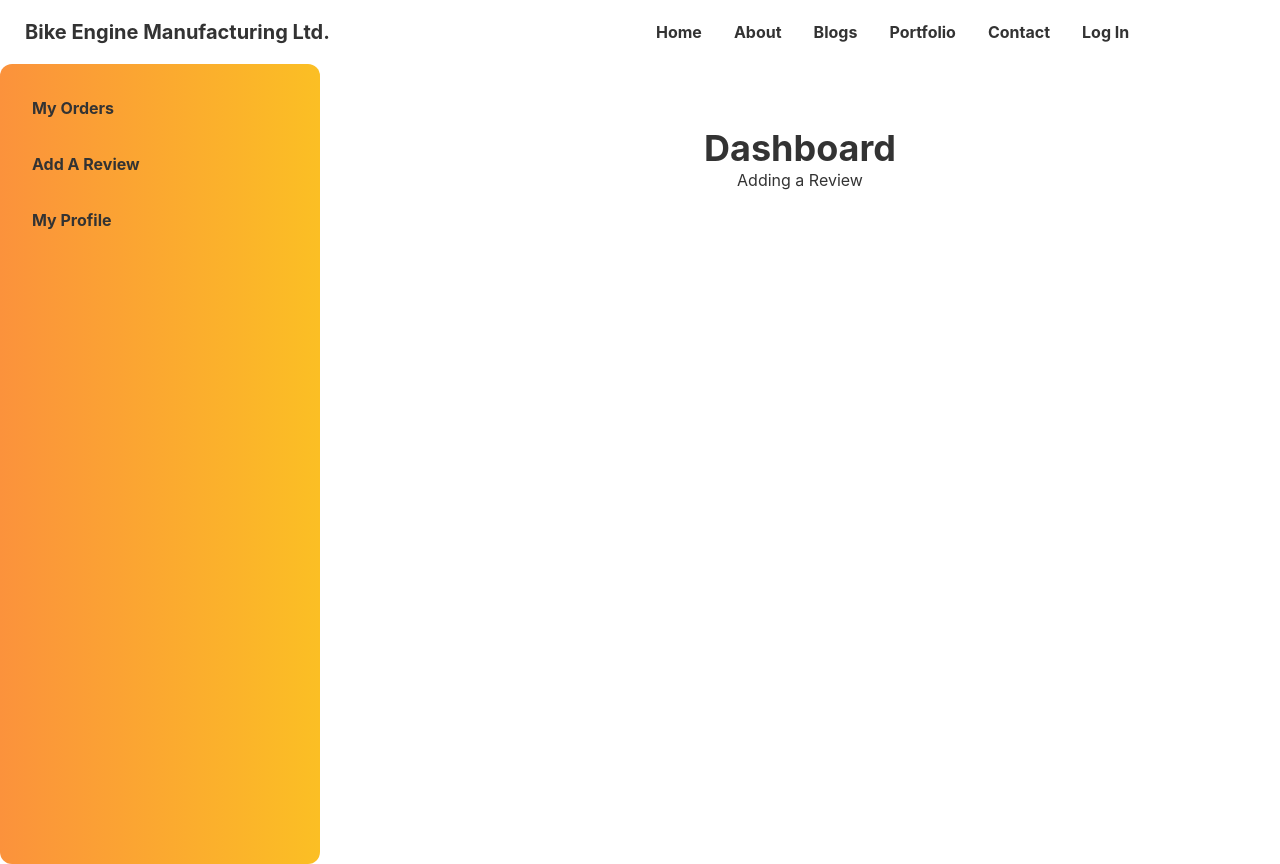
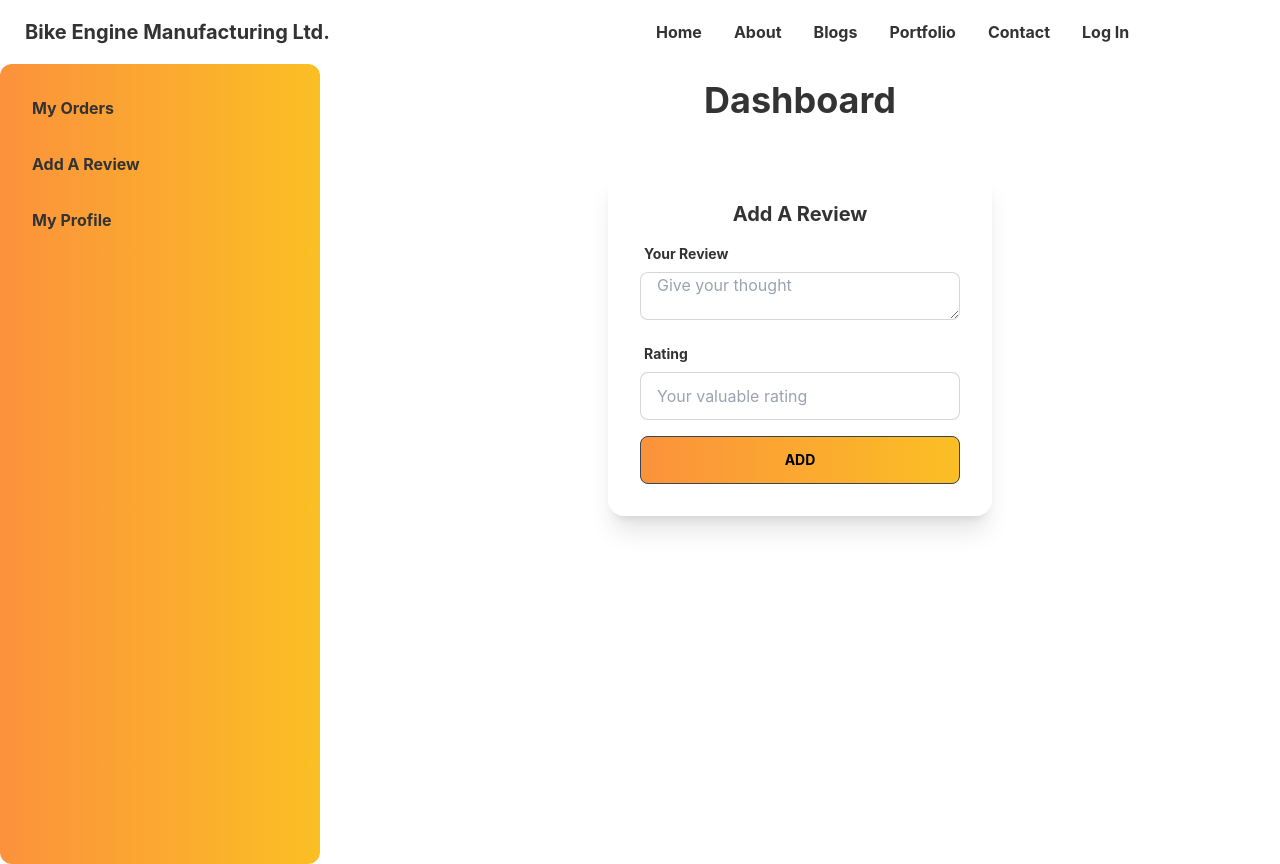
Before and after one commit to shawon-MG/Product_Manufacturer--ClientSide, a React (Create React App) app: page /my-review in a window 1280 px wide. Built offline with nearby package versions, Linux system fonts and the light colour scheme; no server answers.

Commit message:
User Purchased items loaded and shown to dashboard

```diff
--- a/src/Pages/Dashboard/Dashboard.js
+++ b/src/Pages/Dashboard/Dashboard.js
@@ -7,7 +7,7 @@ const Dashboard = () => {
     return (
         <div class="drawer drawer-mobile">
             <input id="my-drawer-2" type="checkbox" class="drawer-toggle" />
-            <div class="drawer-content flex flex-col items-center mt-16">
+            <div class="drawer-content flex flex-col items-center mt-4">
                 {/* <!-- Page content here --> */}
                 <label for="my-drawer-2" class="btn btn-primary drawer-button lg:hidden"> Show More </label>
 
--- a/src/Pages/Dashboard/NormalUser/AddReview.js
+++ b/src/Pages/Dashboard/NormalUser/AddReview.js
@@ -1,10 +1,77 @@
 import React from 'react';
+import { useForm } from "react-hook-form";
+
 
 const AddReview = () => {
+    const { register, formState: { errors }, handleSubmit } = useForm();
+    const onSubmit = data => {
+        console.log(data);
+    };
+
     return (
-        <div>
-            <h1> Adding a Review </h1>
-        </div>
+        <div className='flex justify-center mt-12 '>
+            <div className="card w-96 bg-base-100 shadow-xl">
+                <div className="card-body">
+                    <h2 className="text-center text-xl font-bold"> Add A Review </h2>
+
+                    <form onSubmit={handleSubmit(onSubmit)}>
+
+                        <div className="form-control w-full max-w-xs">
+                            <label className="label">
+                                <span className="label-text font-bold"> Your Review </span>
+                            </label>
+                            <textarea
+                                type="text"
+                                placeholder="Give your thought"
+                                className="input input-bordered w-full max-w-xs"
+                                {...register("review", {
+                                    required: {
+                                        value: true,
+                                        message: "Give some words. It's required"
+                                    },
+                                    minLength: {
+                                        value: 250,
+                                        message: 'You can not write more than that!'
+                                    }
+                                })}
+                            />
+                            <label className="label">
+                                {errors.review?.type === 'required' && <span className="label-text-alt text-red-500 font-bold">{errors.review.message}</span>}
+                                {errors.review?.type === 'pattern' && <span className="label-text-alt text-red-500 font-bold">{errors.review.message}</span>}
+                            </label>
+                        </div>
+
+                        <div className="form-control w-full max-w-xs">
+                            <label className="label">
+                                <span className="label-text font-bold"> Rating </span>
+                            </label>
+                            <input
+                                type="number"
+                                placeholder="Your valuable rating"
+                                className="input input-bordered w-full max-w-xs"
+                                {...register("rating", {
+                                    required: {
+                                        value: true,
+                                        message: 'Rate Our Work'
+                                    },
+                                    maxLength: {
+                                        value: 5,
+                                        message: 'Rate our works out of 5'
+                                    }
+                                })}
+                            />
+                            <label className="label">
+                                {errors.rating?.type === 'required' && <span className="label-text-alt text-red-500 font-bold">{errors.rating.message}</span>}
+                                {errors.rating?.type === 'minLength' && <span className="label-text-alt text-red-500 font-bold">{errors.rating.message}</span>}
+                            </label>
+                        </div>
+
+                        <input className="btn w-full max-w-xs bg-gradient-to-r from-secondary to-primary font-bold text-black" value="Add" type="submit" />
+                    </form>
+
+                </div>
+            </div >
+        </div >
     );
 };
 
--- a/src/Pages/Dashboard/NormalUser/MyOrders.js
+++ b/src/Pages/Dashboard/NormalUser/MyOrders.js
@@ -1,9 +1,27 @@
-import React from 'react';
+import React, { useEffect, useState } from 'react';
+import Myorder from './Myorder';
 
 const MyOrders = () => {
+
+    const [myOrders, setMyOrders] = useState([]);
+    useEffect(() => {
+        fetch('http://localhost:5000/purchase')
+            .then((response) => response.json())
+            .then(data => {
+                setMyOrders(data);
+                console.log(data);
+            })
+    }, [])
+
     return (
-        <div>
-            <h1> All Orders </h1>
+        <div className='grid grid-cols-1 lg:grid-cols-2 gap-6 mb-6'>
+            {
+                myOrders?.map(myOrder => <Myorder
+                    key={myOrder._id}
+                    myOrder={myOrder}
+                >
+                </Myorder>)
+            }
         </div>
     );
 };
--- /dev/null
+++ b/src/Pages/Dashboard/NormalUser/Myorder.js
@@ -0,0 +1,32 @@
+import React from 'react';
+import MainButton from '../../Shared/MainButton'
+const Myorder = ({ myOrder }) => {
+    const { productName, userEmail, userName, inputFieldData } = myOrder;
+    return (
+        <div>
+            <div class="card card-compact w-96 bg-base-100 shadow-2xl">
+                <div class="card-body">
+                    <h2 class="bg-[#9ca3af] font-bold rounded-xl p-2 text-center text-2xl">   {productName} </h2>
+                    <h2 className='font-bold text-lg'> Your Order Quantity : {inputFieldData.order}</h2>
+                    <h2 className='bg-[#9ca3af] font-bold text-center p-1 rounded-xl' > Your detail information  </h2>
+                    <h2 className='font-bold text-lg'> Your Name : {userName}</h2>
+                    <h2 className='font-bold text-lg'> Your Address:  {inputFieldData.address}</h2>
+                    <h2 className='font-bold text-lg'> Your Email : {userEmail}</h2>
+                    <h2 className='font-bold text-lg'> Your Phone Number : {inputFieldData.phone}</h2>
+
+                    <div class="card-actions justify-center">
+                        <MainButton> Cancel </MainButton>
+                    </div>
+
+                    <div class="card-actions justify-center">
+                        <MainButton> Pay </MainButton>
+                    </div>
+
+                </div>
+            </div>
+
+        </div >
+    );
+};
+
+export default Myorder;
--- a/src/Pages/Purchase/PurchaseItem.js
+++ b/src/Pages/Purchase/PurchaseItem.js
@@ -30,6 +30,7 @@ const PurchaseProduct = () => {
         const userData = {
             userEmail: user.email,
             userName: user.displayName,
+            productName: name,
             inputFieldData: data
         }
         console.log(data, userData);
@@ -47,6 +48,14 @@ const PurchaseProduct = () => {
             })
         reset();
     };
+
+    // const [btnDisable, setBtnDisabled] = useState(true);
+    // const handleBtnDisabled = () => {
+    //     if (errors) {
+    //         setBtnDisabled(false);
+    //     }
+    // }
+
 
 
     return (
@@ -128,6 +137,7 @@ const PurchaseProduct = () => {
                                         <span className="label-text font-bold"> Your Order Quantity </span>
                                     </label>
                                     <input
+                                        // onBlur={handleBtnDisabled}
                                         type="number"
                                         placeholder="Order Quantity"
                                         className="input input-bordered w-full max-w-xs"
@@ -154,7 +164,7 @@ const PurchaseProduct = () => {
                                 </div>
 
                                 {/* {
-                                    minimumQuantity
+                                    btnDisable
                                         ? <input className="btn w-full max-w-xs  btn-primary font-bold text-black bg-gradient-to-r from-secondary to-primary" value="Purchase" type="submit" />
                                         : <input disabled className="btn w-full max-w-xs  btn-primary font-bold text-black bg-gradient-to-r from-secondary to-primary" value="Purchase" type="submit" />
                                 } */}
```
